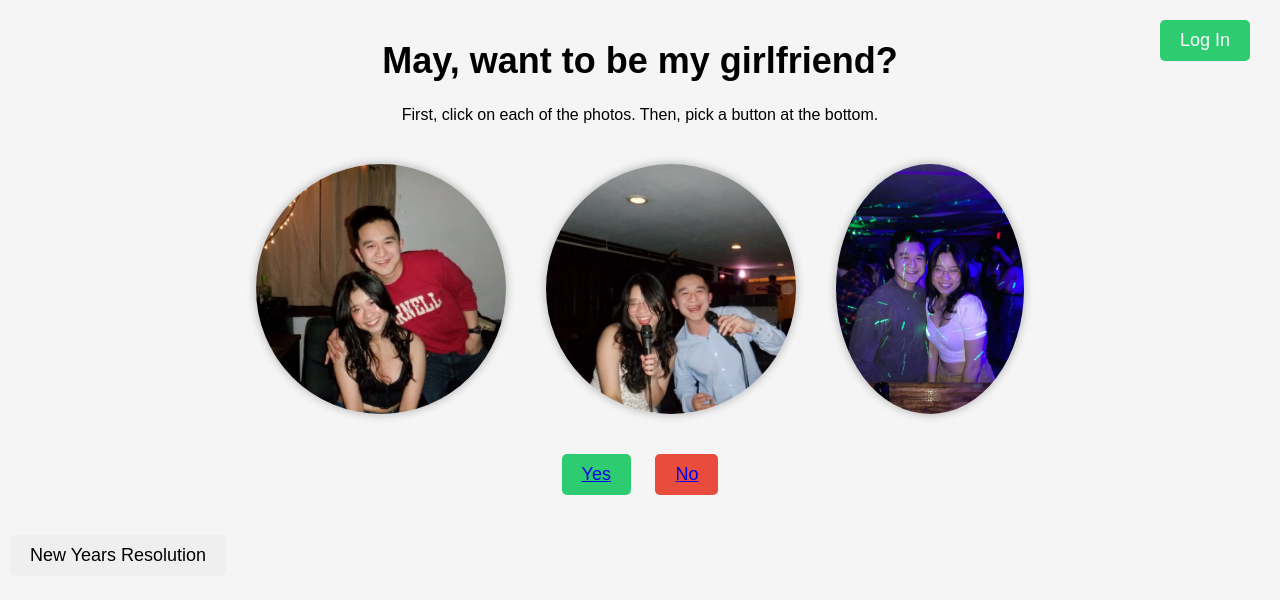
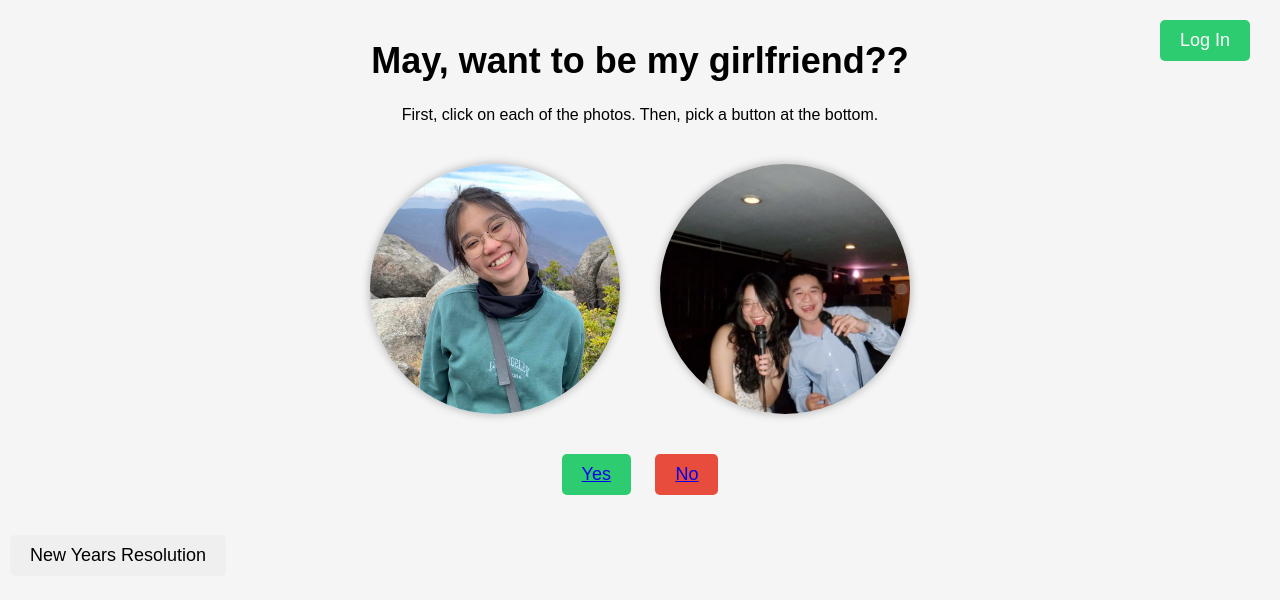
Before and after one commit to djtimmy679/maysite, a plain HTML site: page index.html in a window 1280 px wide. Drawn offline with Linux system fonts and the light colour scheme.

Commit message:
Test change

```diff
--- a/index.html
+++ b/index.html
@@ -71,12 +71,11 @@
 </head>
 <body>
 	<div class="container">
-		<h1>May, want to be my girlfriend?</h1>
+		<h1>May, want to be my girlfriend??</h1>
 		<p>First, click on each of the photos. Then, pick a button at the bottom.</p>
 		<div class="photos">
-			<img src="images/photo1.jpg" alt="Photo 1" onclick="location.href='pages/list.html';">
+			<img src="images/9month2.jpg" alt="Photo 1" onclick="location.href='pages/list.html';">
 			<img src="images/photo2.jpg" alt="Photo 2" onclick="location.href='pages/list2.html';">
-			<img src="images/photo3.jpg" alt="Photo 3" onclick="location.href='pages/gallery.html';">
 		</div>
 		<button class="yes"><a href="pages/yes.html">Yes</a></button>
 		<button class="no"><a href="pages/no.html">No</a></button>
```
